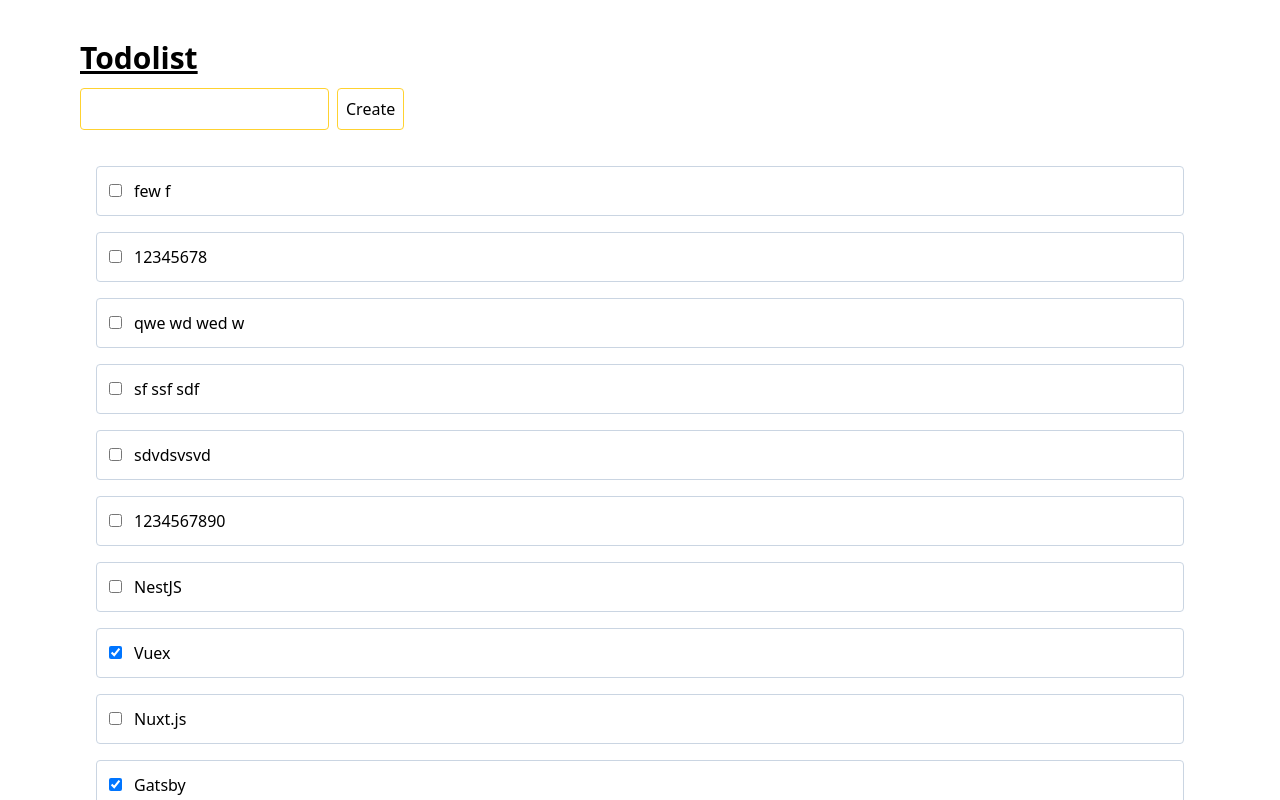
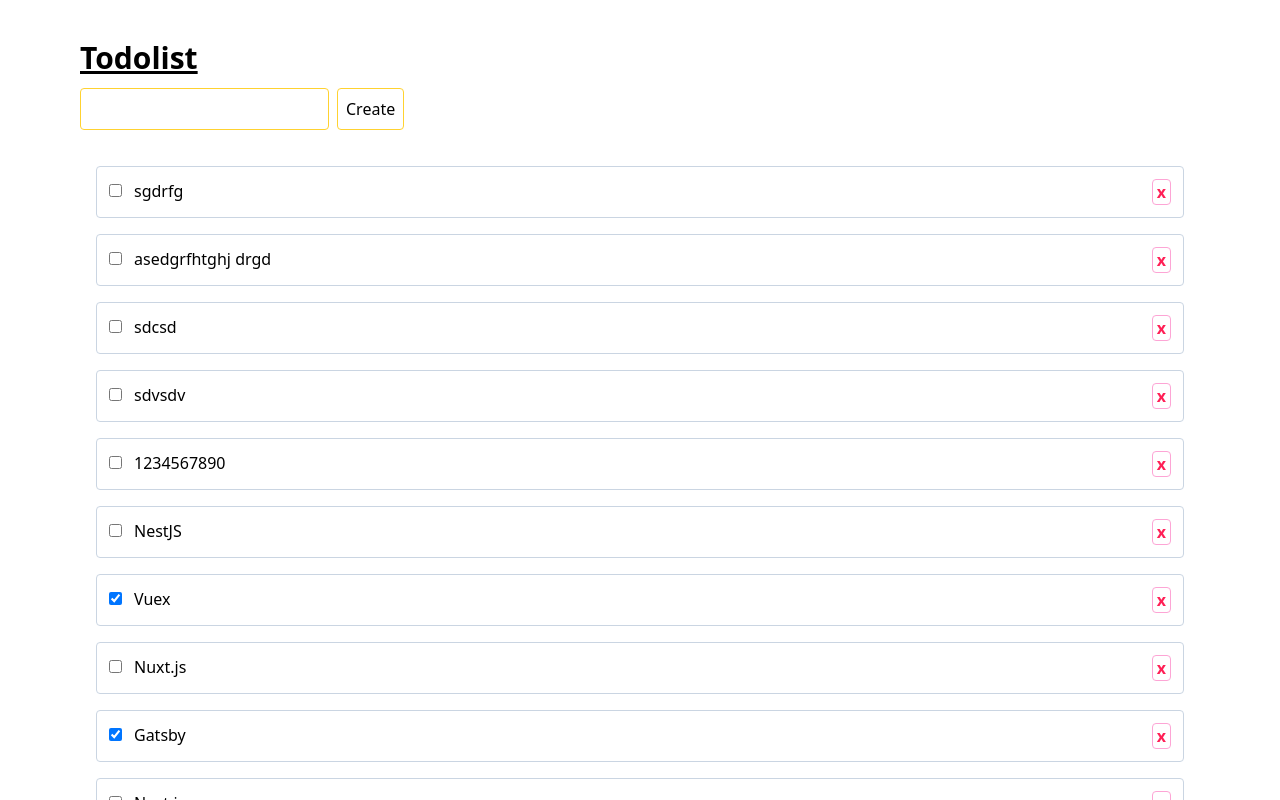
Before and after one commit to dariametelitsa/todoQuery, a React (Vite) app: page / in a window 1280 px wide. Shown: the top 800 px of the page. Built offline with nearby package versions, Linux system fonts and the light colour scheme; data requests are answered from the project's data file.

Commit message:
feat: add delete and pessimistic update

```diff
--- a/db.json
+++ b/db.json
@@ -307,34 +307,28 @@
       "text": "1234567890"
     },
     {
-      "id": "z4WHCfkd4zurNdDvid2E6",
+      "id": "7p7k67AgSvO0zSQz3G82e",
       "done": false,
       "userId": "1",
-      "text": "sdvdsvsvd"
+      "text": "sdvsdv"
     },
     {
-      "id": "CZR3XPecTyl677YqQwuU-",
+      "id": "4aMBVIZIPeDEKoNO2uk6a",
       "done": false,
       "userId": "1",
-      "text": "sf ssf sdf "
+      "text": "sdcsd"
     },
     {
-      "id": "ZfDT93OZL8tb9j3s-9Eqm",
+      "id": "Fv0RXD3sqP4SOLY7uxOaJ",
       "done": false,
       "userId": "1",
-      "text": "qwe wd wed w"
+      "text": "asedgrfhtghj drgd"
     },
     {
-      "id": "MeR1rqVXDa5Q7OB_aIY-9",
+      "id": "XhxlltNJ88N4aHsJwE5AG",
       "done": false,
       "userId": "1",
-      "text": "12345678"
-    },
-    {
-      "id": "ig-3eTGfUsLkaEiwjLdni",
-      "done": false,
-      "userId": "1",
-      "text": "few f"
+      "text": "sgdrfg"
     }
   ]
 }
--- a/src/modules/todo-list/api.ts
+++ b/src/modules/todo-list/api.ts
@@ -52,14 +52,16 @@
       json: data,
     });
   },
+
   updateTodo: (id: string, data: Partial<TodoDto>) => {
     return jsonApiInstance<TodoDto>(`/tasks${id}`, {
       method: 'PATCH',
       json: data,
     });
   },
+
   deleteTodo: (id: string) => {
-    return jsonApiInstance<TodoDto>(`/tasks${id}`, {
+    return jsonApiInstance<TodoDto>(`/tasks/${id}`, {
       method: 'DELETE',
     });
   },
--- a/src/modules/todo-list/todo-list.tsx
+++ b/src/modules/todo-list/todo-list.tsx
@@ -1,9 +1,11 @@
 import { useTodolist } from './useTodolist.tsx';
 import { useCreateTodo } from './useCreateTodo.ts';
+import { useDeleteTodo } from './useDeleteTodo.ts';
 
 export function TodoList() {
   const { error, isLoading, todoItems } = useTodolist();
   const createTodo = useCreateTodo();
+  const deleteTodo = useDeleteTodo();
 
   if (isLoading) {
     return <h1>Loading...</h1>;
@@ -35,13 +37,29 @@
 
       <div className={'m-4 flex flex-col gap-4'}>
         {todoItems?.map((task) => (
-          <div key={task.id} className={'border border-slate-300 rounded p-3'}>
+          <div
+            key={task.id}
+            className={
+              'border border-slate-300 rounded p-3 flex justify-between'
+            }
+          >
+            <span>
               <input
                 type={'checkbox'}
                 defaultChecked={task.done}
                 className={'mr-3'}
               />
               {task.text}
+            </span>
+            <button
+              disabled={deleteTodo.isPending}
+              onClick={() => deleteTodo.onDelete(task.id)}
+              className={
+                'text-rose-500 font-bold px-1 rounded border border-pink-300 disabled:text-rose-300'
+              }
+            >
+              x
+            </button>
           </div>
         ))}
       </div>
--- /dev/null
+++ b/src/modules/todo-list/useDeleteTodo.ts
@@ -0,0 +1,26 @@
+import { useMutation, useQueryClient } from '@tanstack/react-query';
+import { todoListApi } from './api.ts';
+
+export const useDeleteTodo = () => {
+  const queryClient = useQueryClient();
+
+  const deleteTodo = useMutation({
+    mutationFn: todoListApi.deleteTodo,
+    onSettled: () =>
+      queryClient.invalidateQueries(todoListApi.getTodolistQueryOptions()),
+    async onSuccess(_, deletedId) {
+      const todos = queryClient.getQueryData(
+        todoListApi.getTodolistQueryOptions().queryKey
+      );
+      if (todos) {
+        const updatedTodos = todos.filter((item) => item.id !== deletedId);
+        queryClient.setQueryData(
+          todoListApi.getTodolistQueryOptions().queryKey,
+          updatedTodos.reverse()
+        );
+      }
+    },
+  });
+
+  return { onDelete: deleteTodo.mutate, isPending: deleteTodo.isPending };
+};
```
Lines whose indentation alone changed are shown as unchanged.
